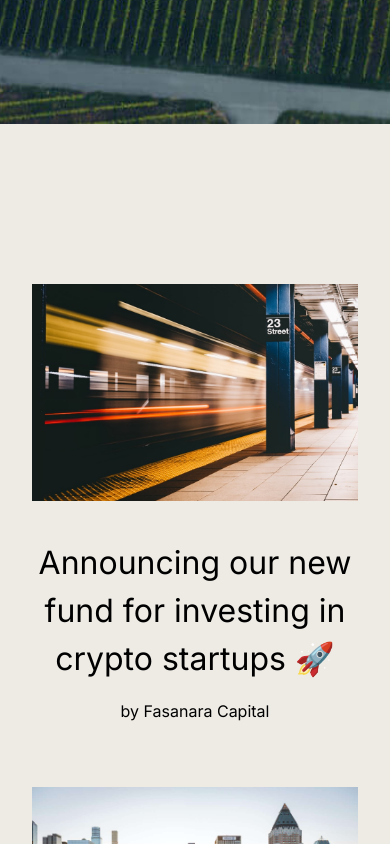
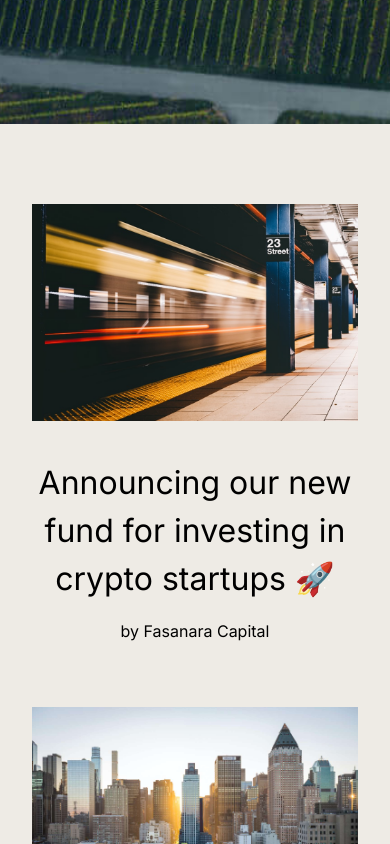
Before and after one commit to TylerWoolcott/fasanara, a Next.js app: page / in a window 390 px wide. Shown: the part 720-1564 px from the top of the page. Built offline with nearby package versions, Linux system fonts and the light colour scheme.

Commit message:
update featuredposts padding

```diff
--- a/components/FeaturedPosts.jsx
+++ b/components/FeaturedPosts.jsx
@@ -5,7 +5,7 @@ import subway from "../images/subway.jpg";
 
 const Welcome = () => {
     return (
-        <div className='pt-[160px] pb-[50px] px-[8.33333vw] text-center'>
+        <div className='md:pt-[160px] pt-[80px] pb-[50px] px-[8.33333vw] text-center'>
             <div className=''>
                 <ul className='md:grid grid-cols-[repeat(2,_1fr)] md:gap-28 list-none'>
                     <li className='mb-[64px]'>
```
